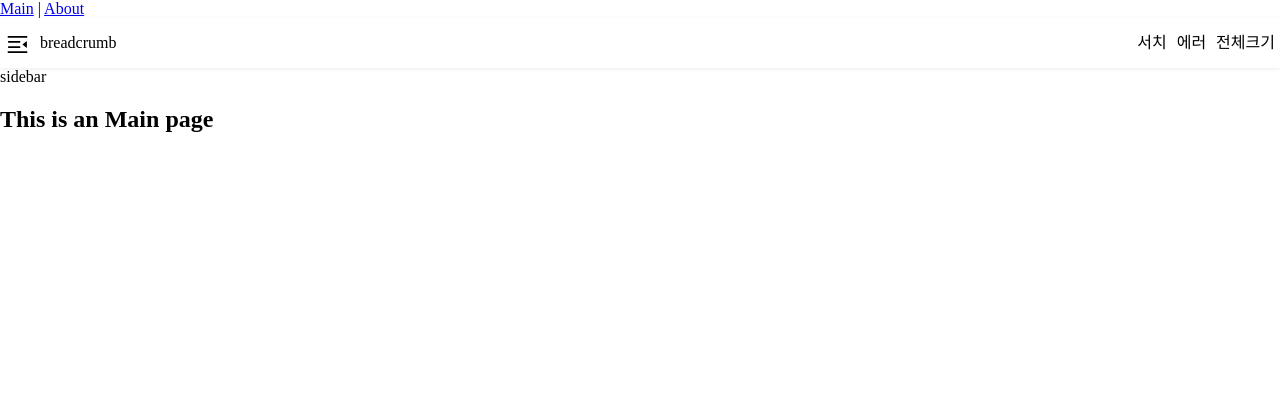
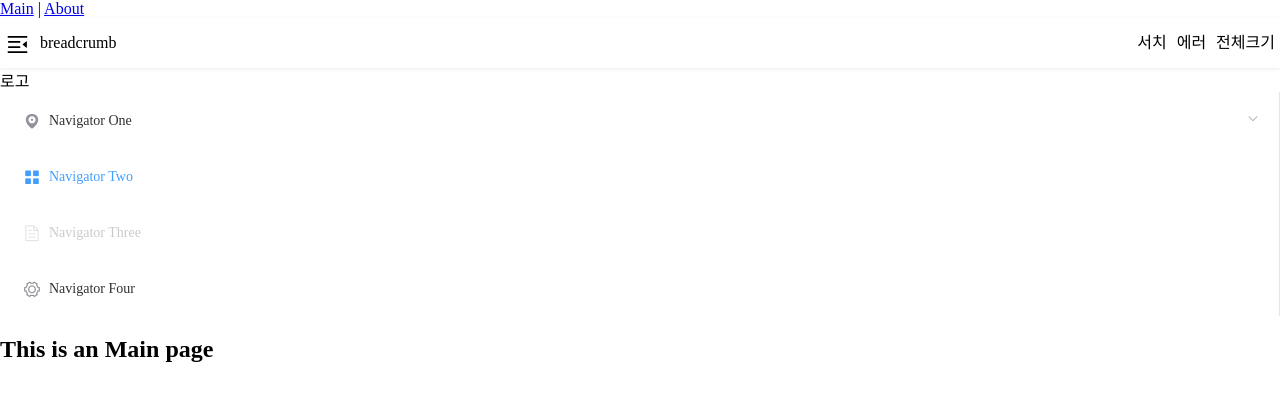
Before and after one commit to dngwoo/vue-element-admin-sidebar-clone, a Vue app: page / in a window 1280 px wide. Shown: the top 400 px of the page. Built offline with nearby package versions, Linux system fonts and the light colour scheme.

Commit message:
sidebar element-ui를 사용하여 만들어보기

```diff
--- a/src/layout/components/AppSidebar/index.vue
+++ b/src/layout/components/AppSidebar/index.vue
@@ -1,9 +1,60 @@
 <template>
-  <div>sidebar</div>
+  <div>
+    <div class="logo">로고</div>
+    <el-menu
+      default-active="2"
+      class="el-menu-vertical-demo"
+      @open="handleOpen"
+      @close="handleClose"
+    >
+      <el-submenu index="1">
+        <template slot="title">
+          <i class="el-icon-location"></i>
+          <span>Navigator One</span>
+        </template>
+        <el-menu-item-group title="Group One">
+          <el-menu-item index="1-1">item one</el-menu-item>
+          <el-menu-item index="1-2">item one</el-menu-item>
+        </el-menu-item-group>
+        <el-menu-item-group title="Group Two">
+          <el-menu-item index="1-3">item three</el-menu-item>
+        </el-menu-item-group>
+        <el-submenu index="1-4">
+          <template slot="title">item four</template>
+          <el-menu-item index="1-4-1">item one</el-menu-item>
+        </el-submenu>
+      </el-submenu>
+      <el-menu-item index="2">
+        <i class="el-icon-menu"></i>
+        <span>Navigator Two</span>
+      </el-menu-item>
+      <el-menu-item index="3" disabled>
+        <i class="el-icon-document"></i>
+        <span>Navigator Three</span>
+      </el-menu-item>
+      <el-menu-item index="4">
+        <i class="el-icon-setting"></i>
+        <span>Navigator Four</span>
+      </el-menu-item>
+    </el-menu>
+  </div>
 </template>
 
 <script>
-export default {};
+// * 웹팩기능을 활용하여 sass의 변수를 js에서 사용 가능
+// import variables from "@/styles/variables.scss";
+export default {
+  computed: {
+    activeMenu() {
+      const { meta, path } = this.$route;
+      if (meta.activeMenu) {
+        // ! 뭔지 모르겠음.
+        return meta.activeMenu;
+      }
+      return path;
+    }
+  }
+};
 </script>
 
 <style></style>
--- a/src/main.js
+++ b/src/main.js
@@ -3,9 +3,10 @@ import App from "./App.vue";
 import router from "./router";
 import store from "./store";
 import "@/styles/index.scss"; // global css
+import elementUI from "@/plugins/element-ui";
 
+elementUI();
 Vue.config.productionTip = false;
-Vue.prototype.$ELEMENT = { size: "small", zIndex: 3000 };
 
 new Vue({
   store,
--- /dev/null
+++ b/src/plugins/element-ui.js
@@ -0,0 +1,11 @@
+import Vue from "vue";
+import { Menu, MenuItem, Submenu } from "element-ui";
+
+const elementUI = () => {
+  Vue.use(Menu);
+  Vue.use(MenuItem);
+  Vue.use(Submenu);
+  Vue.prototype.$ELEMENT = { size: "small", zIndex: 3000 };
+};
+
+export default elementUI;
--- a/src/styles/index.scss
+++ b/src/styles/index.scss
@@ -1,3 +1,4 @@
+@import "./variables.scss";
 @import "./transition.scss";
 
 *{
--- /dev/null
+++ b/src/styles/variables.scss
@@ -0,0 +1,36 @@
+// base color
+$blue:#324157;
+$light-blue:#3A71A8;
+$red:#C03639;
+$pink: #E65D6E;
+$green: #30B08F;
+$tiffany: #4AB7BD;
+$yellow:#FEC171;
+$panGreen: #30B08F;
+
+// sidebar
+$menuText:#bfcbd9;
+$menuActiveText:#409EFF;
+$subMenuActiveText:#f4f4f5; // https://github.com/ElemeFE/element/issues/12951
+
+$menuBg:#304156;
+$menuHover:#263445;
+
+$subMenuBg:#1f2d3d;
+$subMenuHover:#001528;
+
+$sideBarWidth: 210px;
+
+// * 웹팩기능으로 sass의 변수를 js에서 사용가능하다.
+// the :export directive is the magic sauce for webpack
+// https://www.bluematador.com/blog/how-to-share-variables-between-js-and-sass
+:export {
+  menuText: $menuText;
+  menuActiveText: $menuActiveText;
+  subMenuActiveText: $subMenuActiveText;
+  menuBg: $menuBg;
+  menuHover: $menuHover;
+  subMenuBg: $subMenuBg;
+  subMenuHover: $subMenuHover;
+  sideBarWidth: $sideBarWidth;
+}
```
Also changed, not shown: src/layout/components/AppSidebar/SidebarItem.vue (added, +9 -0 lines).
